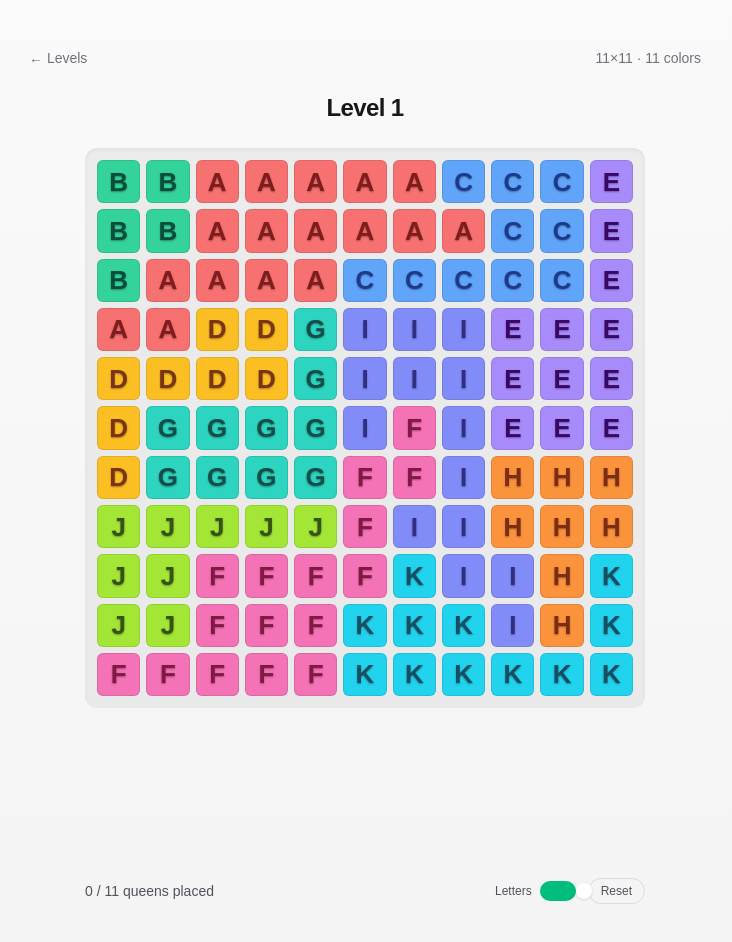
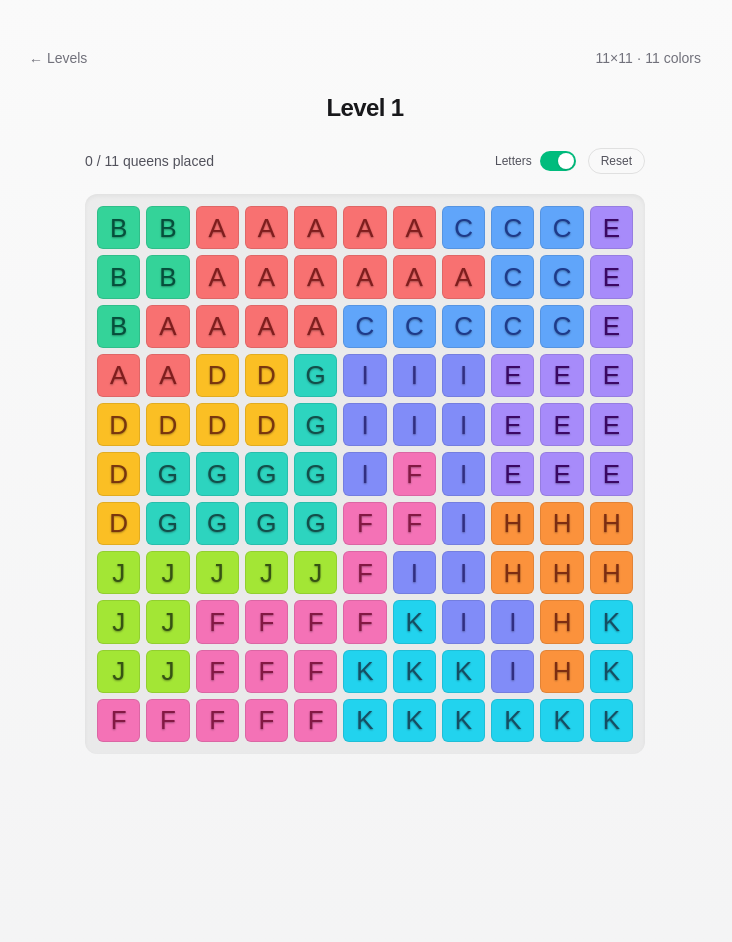
Before and after one commit to rayhannr/queens, a Next.js app: page /level/1 in a window 1280 px wide. Shown: the top 942 px of the page, without its empty margins (275-1007 px from the left). Built offline with nearby package versions, Linux system fonts and the light colour scheme.

Commit message:
feat: add switch to toggle show/hide letters

```diff
--- a/components/Board.tsx
+++ b/components/Board.tsx
@@ -39,6 +39,39 @@ export function Board({ level }: { level: Level }) {
 
   return (
     <div className="flex w-full flex-col items-center gap-5">
+      <div className="flex w-full max-w-[min(90vw,560px)] items-center justify-between text-sm text-zinc-600 dark:text-zinc-400">
+        <span>
+          {placed} / {level.size} queens placed
+        </span>
+        <div className="flex items-center gap-3">
+          <label className="flex items-center gap-2 text-xs font-medium">
+            <span>Letters</span>
+            <button
+              type="button"
+              role="switch"
+              aria-checked={showLetters}
+              onClick={() => setShowLetters(v => !v)}
+              className={`relative h-5 w-9 shrink-0 rounded-full transition-colors duration-200 ${
+                showLetters ? 'bg-emerald-500' : 'bg-black/20 dark:bg-white/20'
+              }`}
+            >
+              <span
+                className={`absolute left-0.5 top-0.5 h-4 w-4 rounded-full bg-white shadow-sm transition-transform duration-200 ease-out ${
+                  showLetters ? 'translate-x-4' : 'translate-x-0'
+                }`}
+              />
+            </button>
+          </label>
+          <button
+            type="button"
+            onClick={reset}
+            className="rounded-full border border-black/10 px-3 py-1 text-xs font-medium transition-colors hover:bg-black/5 dark:border-white/10 dark:hover:bg-white/10"
+          >
+            Reset
+          </button>
+        </div>
+      </div>
+
       <div className="relative w-full max-w-[min(90vw,560px)]">
         <div
           className="grid gap-1 rounded-xl bg-black/5 p-2 shadow-inner dark:bg-white/5 sm:gap-1.5 sm:p-3"
@@ -62,39 +95,6 @@ export function Board({ level }: { level: Level }) {
         <WinConfetti active={isFinished} />
       </div>
 
-      <div className="flex w-full max-w-[min(90vw,560px)] items-center justify-between text-sm text-zinc-600 dark:text-zinc-400">
-        <span>
-          {placed} / {level.size} queens placed
-        </span>
-        <div className="flex items-center gap-3">
-          <label className="flex items-center gap-2 text-xs font-medium">
-            <span>Letters</span>
-            <button
-              type="button"
-              role="switch"
-              aria-checked={showLetters}
-              onClick={() => setShowLetters(v => !v)}
-              className={`relative h-5 w-9 rounded-full transition-colors ${
-                showLetters ? 'bg-emerald-500' : 'bg-black/20 dark:bg-white/20'
-              }`}
-            >
-              <span
-                className={`absolute top-0.5 h-4 w-4 rounded-full bg-white shadow transition-transform ${
-                  showLetters ? 'translate-x-[18px]' : 'translate-x-0.5'
-                }`}
-              />
-            </button>
-          </label>
-          <button
-            type="button"
-            onClick={reset}
-            className="rounded-full border border-black/10 px-3 py-1 text-xs font-medium transition-colors hover:bg-black/5 dark:border-white/10 dark:hover:bg-white/10"
-          >
-            Reset
-          </button>
-        </div>
-      </div>
-
       {isFinished && (
         <div className="animate-win-in rounded-full bg-emerald-500/15 px-5 py-2 text-sm font-semibold text-emerald-600 dark:text-emerald-400">
           Solved! 🎉
--- a/components/Cell.tsx
+++ b/components/Cell.tsx
@@ -24,7 +24,7 @@ export function Cell({ state, region, isConflicted, showLetters, onClick }: Cell
     >
       {showLetters && state !== 'queen' && (
         <span
-          className="pointer-events-none select-none text-[clamp(14px,4vw,26px)] font-bold leading-none"
+          className="pointer-events-none select-none text-[clamp(14px,4vw,26px)] font-medium leading-none"
           style={{ color: region.fg, textShadow: '0 1px 2px rgba(0,0,0,0.35)' }}
         >
           {region.letter}
@@ -41,7 +41,18 @@ export function Cell({ state, region, isConflicted, showLetters, onClick }: Cell
       )}
 
       {state === 'blocker' && (
-        <span className="h-1.5 w-1.5 rounded-full sm:h-2 sm:w-2" style={{ backgroundColor: region.fg, opacity: 0.55 }} />
+        <svg
+          className="pointer-events-none h-1/3 w-1/3"
+          viewBox="0 0 24 24"
+          fill="none"
+          stroke={region.fg}
+          strokeWidth={4}
+          strokeLinecap="round"
+          style={{ opacity: 0.55 }}
+          aria-hidden="true"
+        >
+          <path d="M5 5 L19 19 M19 5 L5 19" />
+        </svg>
       )}
     </button>
   )
```
